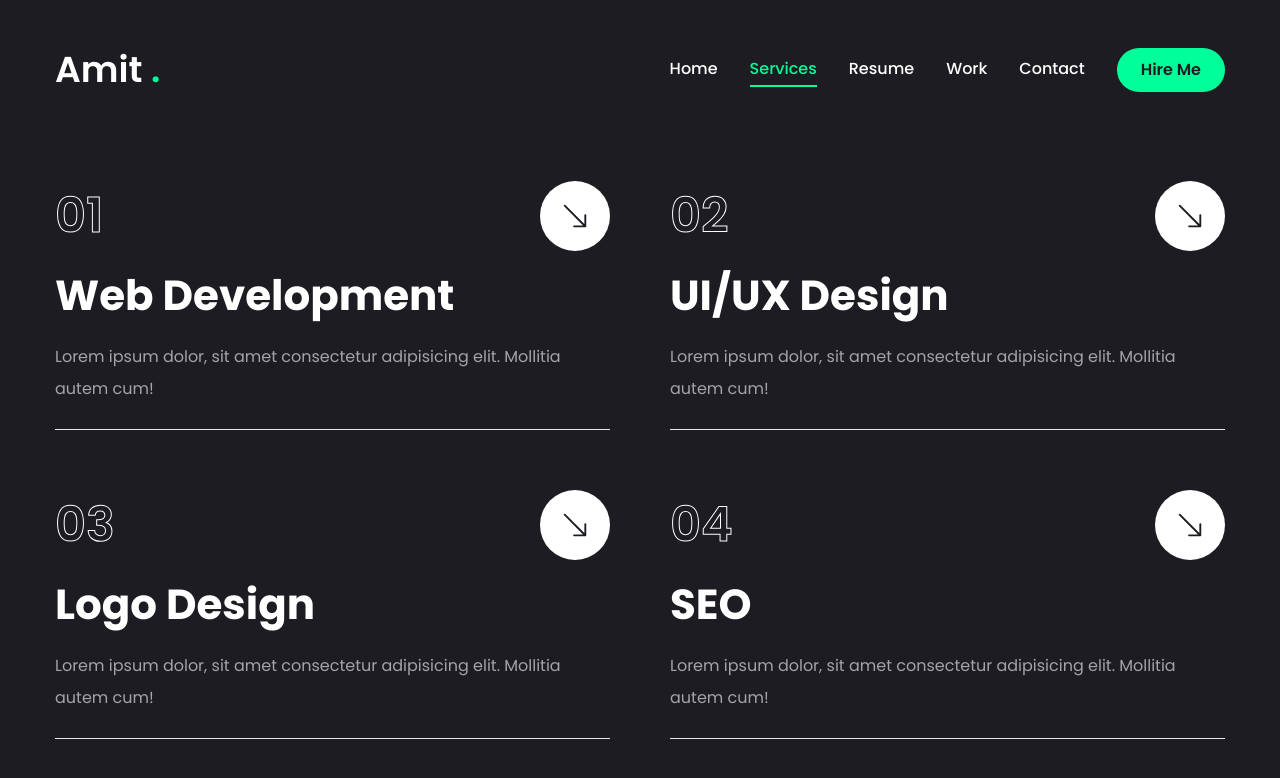
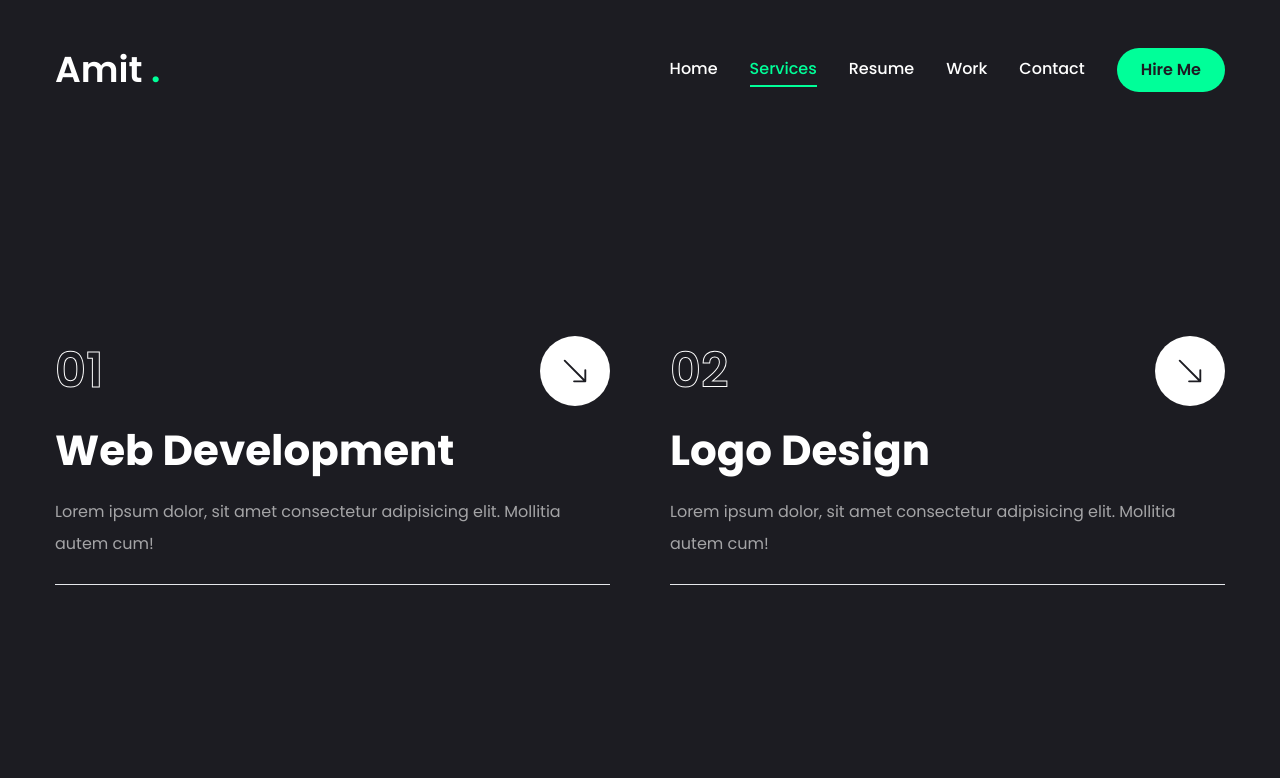
Before and after one commit to Amit-Biswas-WD/N_Portfolio_Website, a Next.js app: page /services in a window 1280 px wide. Shown: the top 778 px of the page. Built offline with nearby package versions, Linux system fonts and the light colour scheme.

Commit message:
contact left side complete

```diff
--- a/app/contact/page.jsx
+++ b/app/contact/page.jsx
@@ -54,10 +54,14 @@
         <SelectContent>
           <SelectGroup>
             <SelectLabel>Select a services</SelectLabel>
-            <SelectItem>Web Development</SelectItem>
+            <SelectItem value="est" >Web Development</SelectItem>
           </SelectGroup>
         </SelectContent>
       </Select>
+      {/*  */}
+      <Textarea className="h-[200px]" placeholder="Type your message here." />
+      {/* btn */}
+      <Button size="md" className="max-w-40">Send message</Button>
       </form></div>
     <div className="flex-1 flex items-center xl:justify-end order-1 xl:order-none mb-8 xl:mb-0">Info</div>
     </div>
--- a/app/resume/page.jsx
+++ b/app/resume/page.jsx
@@ -35,7 +35,7 @@
 
 const experience = {
   icon: "/",
-  title: "My experience 1",
+  title: "My experience",
   description:
     "Lorem ipsum is a placeholder text commonly used to demonstrate the visual form of a document or a typeface without relying on meaningful content. ",
   items: [
--- a/app/services/page.jsx
+++ b/app/services/page.jsx
@@ -12,27 +12,27 @@
       "Lorem ipsum dolor, sit amet consectetur adipisicing elit. Mollitia autem cum!",
     href: "/web-development",
   },
+  // {
+  //   num: "02",
+  //   title: "UI/UX Design",
+  //   description:
+  //     "Lorem ipsum dolor, sit amet consectetur adipisicing elit. Mollitia autem cum!",
+  //   href: "/ui-ux-design",
+  // },
   {
     num: "02",
-    title: "UI/UX Design",
-    description:
-      "Lorem ipsum dolor, sit amet consectetur adipisicing elit. Mollitia autem cum!",
-    href: "/ui-ux-design",
-  },
-  {
-    num: "03",
     title: "Logo Design",
     description:
       "Lorem ipsum dolor, sit amet consectetur adipisicing elit. Mollitia autem cum!",
     href: "/logo-design",
   },
-  {
-    num: "04",
-    title: "SEO",
-    description:
-      "Lorem ipsum dolor, sit amet consectetur adipisicing elit. Mollitia autem cum!",
-    href: "/seo",
-  },
+  // {
+  //   num: "04",
+  //   title: "SEO",
+  //   description:
+  //     "Lorem ipsum dolor, sit amet consectetur adipisicing elit. Mollitia autem cum!",
+  //   href: "/seo",
+  // },
 ];
 
 const Services = () => {
--- a/app/work/page.jsx
+++ b/app/work/page.jsx
@@ -61,6 +61,7 @@
   {name: "React JS"},
   {name: "Node JS"},
   {name: "Express"},
+  {name: "Mongodb"},
 ],
 image: image2,
 live: "",
@@ -79,6 +80,7 @@
     {name: "React JS"},
     {name: "Node JS"},
     {name: "Express"},
+    {name: "Mongodb"},
   ],
 image: image3,
 live: "",
@@ -110,7 +112,7 @@
          <ul className="flex gap-4">
           {project.stack.map((item, index) => {
             return (
-              <li key={index} className="text-xl text-accent">{item.name}
+              <li key={index} className="text-lg text-accent">{item.name}
               {index !== project.stack.length - 1 && ','}
               </li>
             )
--- a/components/ui/input.jsx
+++ b/components/ui/input.jsx
@@ -9,7 +9,7 @@
     <input
       type={type}
       className={cn(
-        "flex h-[48px] rounded-md border border-white/10 focus:border-accent font-light bg-primary px-4 py-5 text-base placeholder:text-white/60",
+        "flex h-[48px] rounded-md border border-white/10 focus:border-accent font-light bg-primary px-4 py-5 text-base placeholder:text-white/60 outline-none",
         className
       )}
       ref={ref}
--- a/components/ui/select.jsx
+++ b/components/ui/select.jsx
@@ -16,7 +16,7 @@
   <SelectPrimitive.Trigger
     ref={ref}
     className={cn(
-      "flex h-10 w-full items-center justify-between rounded-md border border-slate-200 bg-white px-3 py-2 text-sm ring-offset-white placeholder:text-slate-500 focus:outline-none focus:ring-2 focus:ring-slate-950 focus:ring-offset-2 disabled:cursor-not-allowed disabled:opacity-50 [&>span]:line-clamp-1 dark:border-slate-800 dark:bg-slate-950 dark:ring-offset-slate-950 dark:placeholder:text-slate-400 dark:focus:ring-slate-300",
+      "flex h-[48px] w-full items-center justify-between rounded-md border border-white/10 bg-primary px-4 py-5 text-base text-white/60 placeholder:text-white/10 focus:border-accent outline-none",
       className
     )}
     {...props}>
@@ -54,7 +54,7 @@
     <SelectPrimitive.Content
       ref={ref}
       className={cn(
-        "relative z-50 max-h-96 min-w-[8rem] overflow-hidden rounded-md border border-slate-200 bg-white text-slate-950 shadow-md data-[state=open]:animate-in data-[state=closed]:animate-out data-[state=closed]:fade-out-0 data-[state=open]:fade-in-0 data-[state=closed]:zoom-out-95 data-[state=open]:zoom-in-95 data-[side=bottom]:slide-in-from-top-2 data-[side=left]:slide-in-from-right-2 data-[side=right]:slide-in-from-left-2 data-[side=top]:slide-in-from-bottom-2 dark:border-slate-800 dark:bg-slate-950 dark:text-slate-50",
+        "relative z-50 max-h-96 min-w-[8rem] overflow-hidden rounded-md border border-white bg-primary text-white shadow-md data-[state=open]:animate-in data-[state=closed]:animate-out data-[state=closed]:fade-out-0 data-[state=open]:fade-in-0 data-[state=closed]:zoom-out-95 data-[state=open]:zoom-in-95 data-[side=bottom]:slide-in-from-top-2 data-[side=left]:slide-in-from-right-2 data-[side=right]:slide-in-from-left-2 data-[side=top]:slide-in-from-bottom-2 dark:border-slate-800 dark:bg-slate-950 dark:text-slate-50",
         position === "popper" &&
           "data-[side=bottom]:translate-y-1 data-[side=left]:-translate-x-1 data-[side=right]:translate-x-1 data-[side=top]:-translate-y-1",
         className
@@ -85,7 +85,7 @@
   <SelectPrimitive.Item
     ref={ref}
     className={cn(
-      "relative flex w-full cursor-default select-none items-center rounded-sm py-1.5 pl-8 pr-2 text-sm outline-none focus:bg-slate-100 focus:text-slate-900 data-[disabled]:pointer-events-none data-[disabled]:opacity-50 dark:focus:bg-slate-800 dark:focus:text-slate-50",
+      "relative flex w-full cursor-default select-none items-center rounded-sm py-1.5 pl-8 pr-2 text-sm outline-none focus:bg-accent focus:text-primary data-[disabled]:pointer-events-none data-[disabled]:opacity-50 dark:focus:bg-slate-800 dark:focus:text-slate-50",
       className
     )}
     {...props}>
--- a/components/ui/textarea.jsx
+++ b/components/ui/textarea.jsx
@@ -6,7 +6,7 @@
   return (
     (<textarea
       className={cn(
-        "flex min-h-[80px] w-full rounded-md border border-slate-200 bg-white px-3 py-2 text-sm ring-offset-white placeholder:text-slate-500 focus-visible:outline-none focus-visible:ring-2 focus-visible:ring-slate-950 focus-visible:ring-offset-2 disabled:cursor-not-allowed disabled:opacity-50 dark:border-slate-800 dark:bg-slate-950 dark:ring-offset-slate-950 dark:placeholder:text-slate-400 dark:focus-visible:ring-slate-300",
+        "flex min-h-[80px] w-full rounded-md border border-white/10 bg-primary px-4 py-5 text-base placeholder:text-white/60 focus-visible:outline-none focus-visible:ring-1 focus-visible:ring-accent focus-visible:ring-offset-0 disabled:cursor-not-allowed disabled:opacity-50",
         className
       )}
       ref={ref}
```
